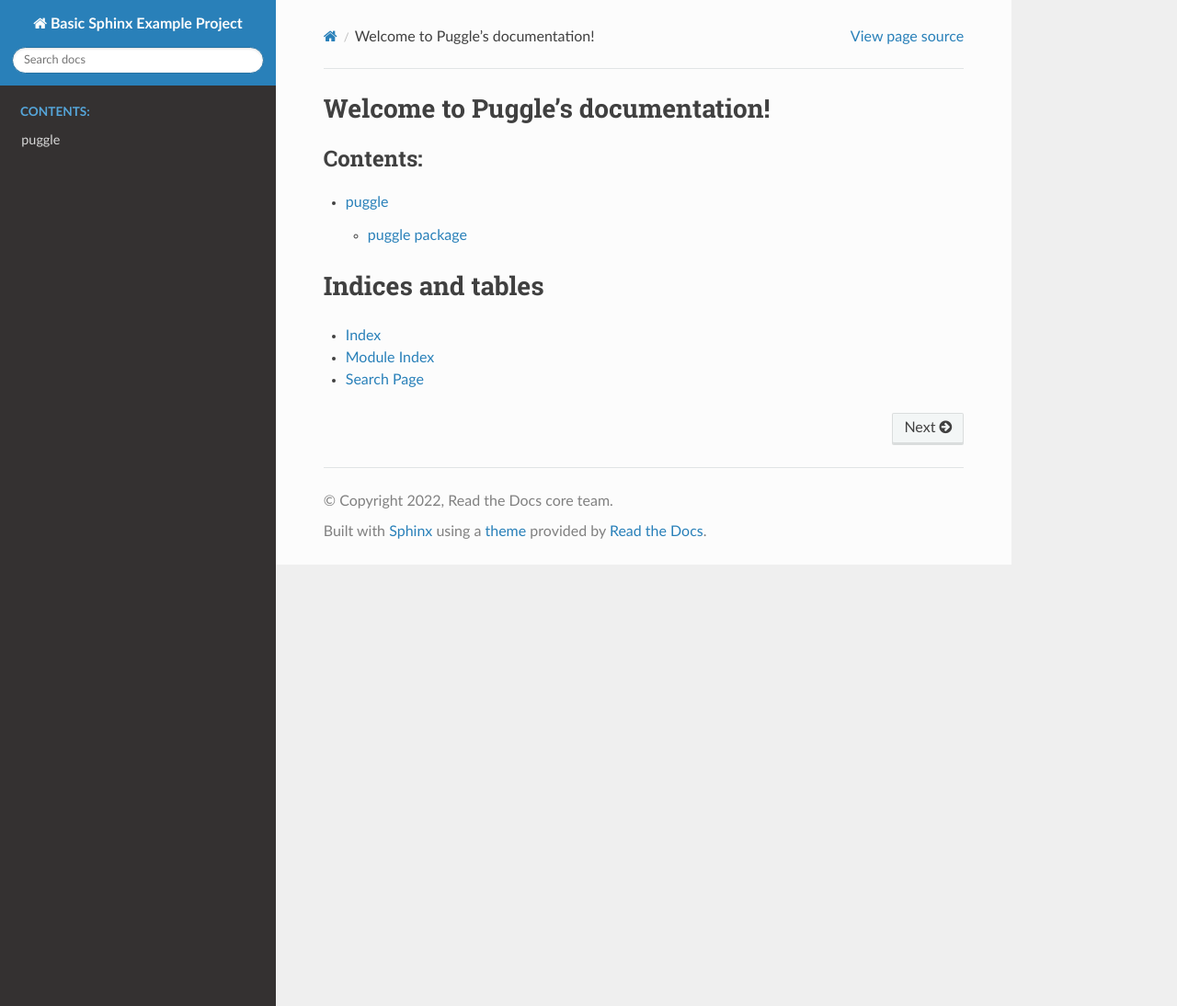
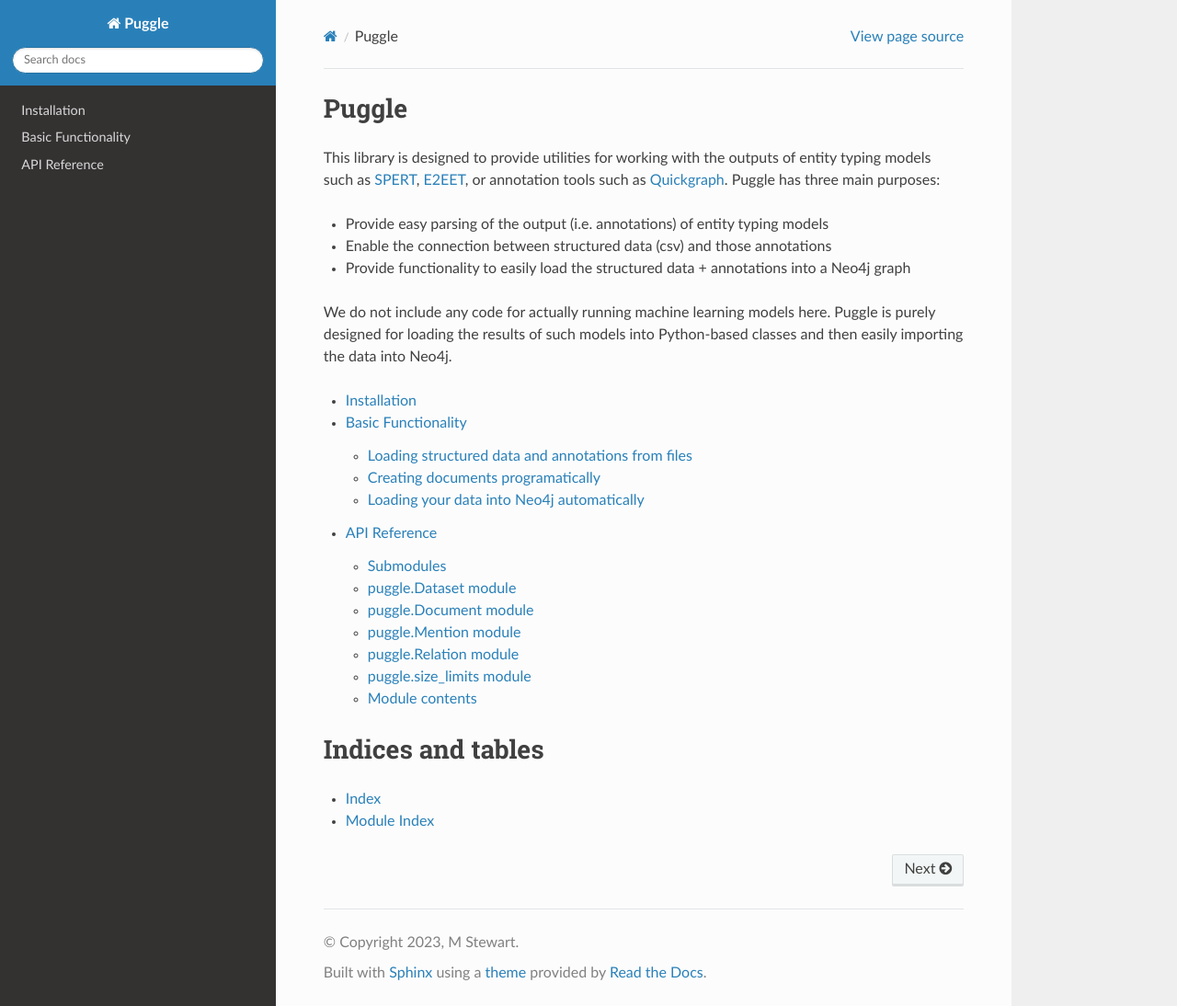
Before and after one commit to nlp-tlp/puggle, a Sphinx documentation site: the page built from docs/index.rst, in a window 1280 px wide and 1094 px high. Shown: the whole window at 92% size. Built offline with Sphinx 7.4.7 and the Read the Docs theme 2.0.0, drawn with Linux system fonts in a browser that asks for light colours.

Commit message:
improved sphinx docs

```diff
--- /dev/null
+++ b/docs/basic_functionality.rst
@@ -0,0 +1,87 @@
+Basic Functionality
+===================
+
+Loading structured data and annotations from files
+--------------------------------------------------
+
+Here is an example of loading in a set of annotations from a machine learning model, and combining those annotations with a structured CSV dataset.
+
+First, import puggle and create an empty `Dataset`:
+
+.. code-block:: python
+
+   from puggle import Dataset
+   d = Dataset()
+
+Then you can use the `load_documents` function to load a list of documents from a CSV file and a JSON file. Your structured data should be stored in the csv, and your annotations (e.g. the output of a machine learning model such as SPERT) should be stored in the JSON file.
+
+.. code-block:: python
+
+   d.load_documents("sample_data/documents.csv", "sample_data/annotations.json")
+
+Creating documents programatically
+----------------------------------
+
+You can also create a dataset and populate it programatically. Here is an example of creating the same Dataset as above, but fully in Python.
+
+.. code-block:: python
+
+   from puggle import Dataset, Document, Annotation
+
+   d = Dataset()
+
+   f1 = {"text": "one three two", "date": "12/05/2020", "x": "4", "y": "test"}
+   a1 = Annotation.from_dict(
+     {
+         "tokens": ["one", "three", "two"],
+         "mentions": [
+             {"start": 0, "end": 1, "labels": ["number"]},
+             {"start": 1, "end": 2, "labels": ["number"]},
+             {"start": 2, "end": 3, "labels": ["number"]},
+         ],
+         "relations": [
+             {"start": 1, "end": 0, "type": "bigger_than"},
+             {"start": 1, "end": 2, "type": "bigger_than"},
+         ],
+     }
+   )
+
+   doc1 = Document(f1, a1)
+   d.add_document(doc1)
+
+   f2 = {"text": "four six five", "date": "04/05/2020", "x": "12", "y": "another"}
+   a2 = Annotation.from_dict(
+     {
+         "tokens": ["four", "six", "five"],
+         "mentions": [
+             {"start": 0, "end": 1, "labels": ["number"]},
+             {"start": 1, "end": 2, "labels": ["number"]},
+             {"start": 2, "end": 3, "labels": ["number"]},
+         ],
+         "relations": [
+             {"start": 1, "end": 0, "type": "bigger_than"},
+             {"start": 1, "end": 2, "type": "bigger_than"},
+         ],
+     }
+   )
+
+   doc2 = Document(f2, a2)
+   d.add_document(doc2)
+
+Note that we call the `from_dict` function in the `Annotation` class to convert the dictionary into an Annotation object. We can then include the fields (dictionary) and this Annotation object as arguments to the constructor of the `Document` class, then add this newly-created `Document` object to our dataset.
+
+Loading your data into Neo4j automatically
+------------------------------------------
+
+Once they are loaded, you can use the `load_into_neo4j` function to automatically create a Neo4j graph:
+
+.. code-block:: python
+
+   d.load_into_neo4j(recreate=True)
+
+The `recreate=True` causes the graph to be recreated from scratch.
+
+You can then open up the Neo4j browser and write queries over your documents/entities/relationships. For example, here is what it looks like when running `MATCH (n) RETURN n` on the sample data:
+
+.. image:: ../graph.png
+   :alt: An image of the graph.
--- a/docs/conf.py
+++ b/docs/conf.py
@@ -18,9 +18,9 @@ sys.path.insert(0, os.path.abspath(".."))
 
 # -- Project information -----------------------------------------------------
 
-project = "Basic Sphinx Example Project"
-copyright = "2022, Read the Docs core team"
-author = "Read the Docs core team"
+project = "Puggle"
+copyright = "2023, M Stewart"
+author = "M Stewart"
 
 
 # -- General configuration ---------------------------------------------------
@@ -32,6 +32,7 @@ extensions = [
     "sphinx.ext.autodoc",
     "sphinx.ext.autosummary",
     "sphinx.ext.intersphinx",
+    "sphinx.ext.napoleon",
 ]
 
 intersphinx_mapping = {
--- a/docs/index.rst
+++ b/docs/index.rst
@@ -3,18 +3,26 @@
    You can adapt this file completely to your liking, but it should at least
    contain the root `toctree` directive.
 
-Welcome to Puggle's documentation!
+Puggle
 ================================
+
+This library is designed to provide utilities for working with the outputs of entity typing models such as `SPERT <https://github.com/lavis-nlp/spert/>`_, `E2EET <https://github.com/Michael-Stewart-Webdev/e2e-entity-typing>`_, or annotation tools such as `Quickgraph <https://quickgraph.tech/>`_. Puggle has three main purposes:
+
+-   Provide easy parsing of the output (i.e. annotations) of entity typing models
+-   Enable the connection between structured data (csv) and those annotations
+-   Provide functionality to easily load the structured data + annotations into a Neo4j graph
+
+We do not include any code for actually running machine learning models here. Puggle is purely designed for loading the results of such models into Python-based classes and then easily importing the data into Neo4j.
 
 .. toctree::
    :maxdepth: 2
-   :caption: Contents:
 
-   modules
+   installation
+   basic_functionality
+   puggle
 
 Indices and tables
 ==================
 
 * :ref:`genindex`
 * :ref:`modindex`
-* :ref:`search`
--- /dev/null
+++ b/docs/installation.rst
@@ -0,0 +1,17 @@
+Installation
+============
+
+You can install this package via poetry:
+
+   pip install poetry
+   poetry install
+
+It is also available on PyPI ([link](https://pypi.org/project/puggle/)), so rather than cloning this repo, you can install it via pip:
+
+   pip install puggle
+
+To be able to use the `load_into_neo4j` function from the `Dataset` class, you will need to have Neo4j installed and running on your machine. The easiest way to do this is via Docker, though in the interest of keeping this package light we do not include a dockerfile here.
+
+To use the `load_into_neo4j` function you also need to set an environment variable for your Neo4j password. You can do this by creating an empty `.env` file in the root directory of this repository and including:
+
+   NEO4J_PASSWORD=<your neo4j password>
--- a/docs/puggle.rst
+++ b/docs/puggle.rst
@@ -1,5 +1,5 @@
-puggle package
-==============
+API Reference
+=============
 
 Submodules
 ----------
```
Also changed, not shown: docs/modules.rst (deleted, +0 -7 lines), 1 other file.
